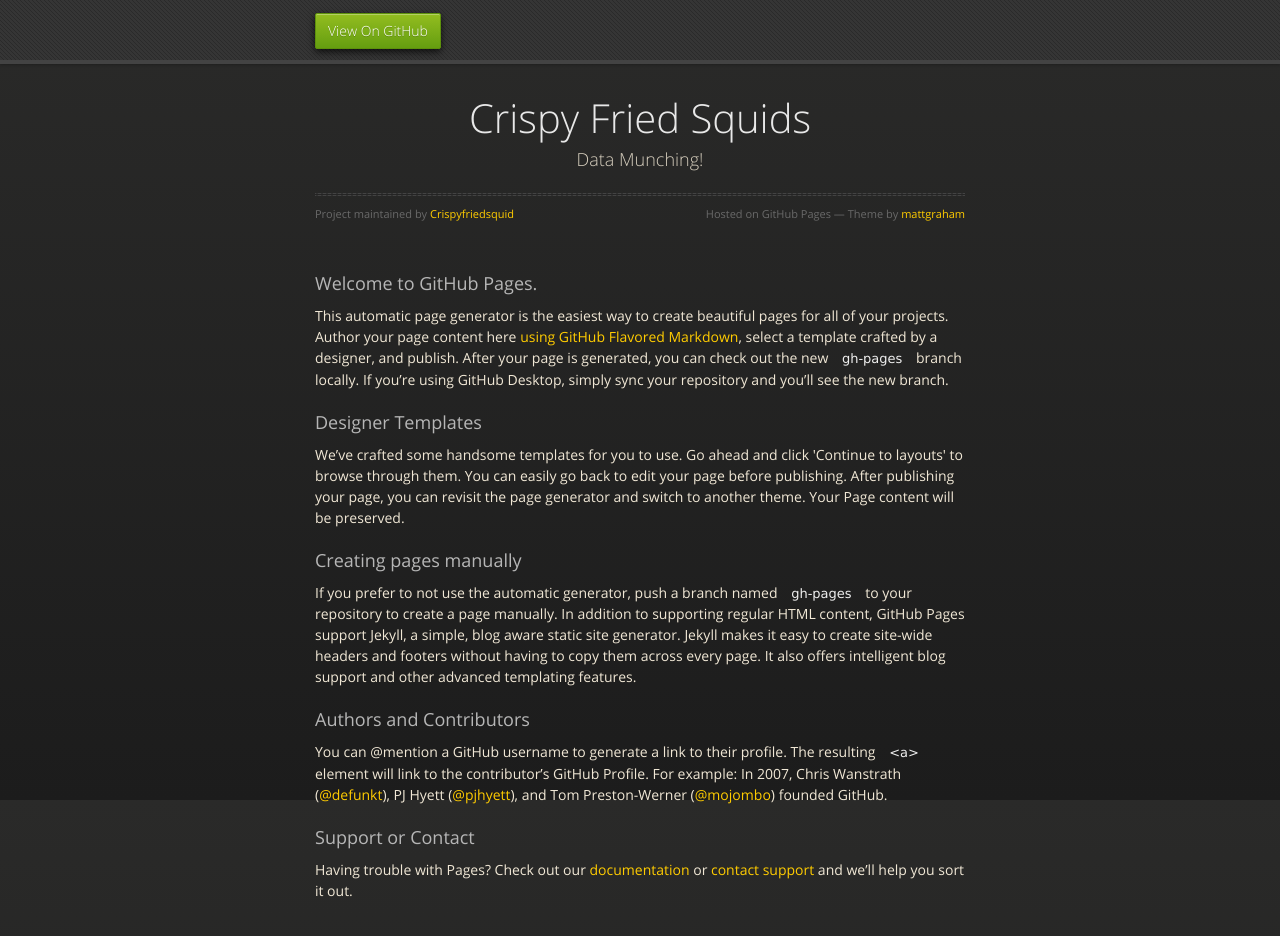
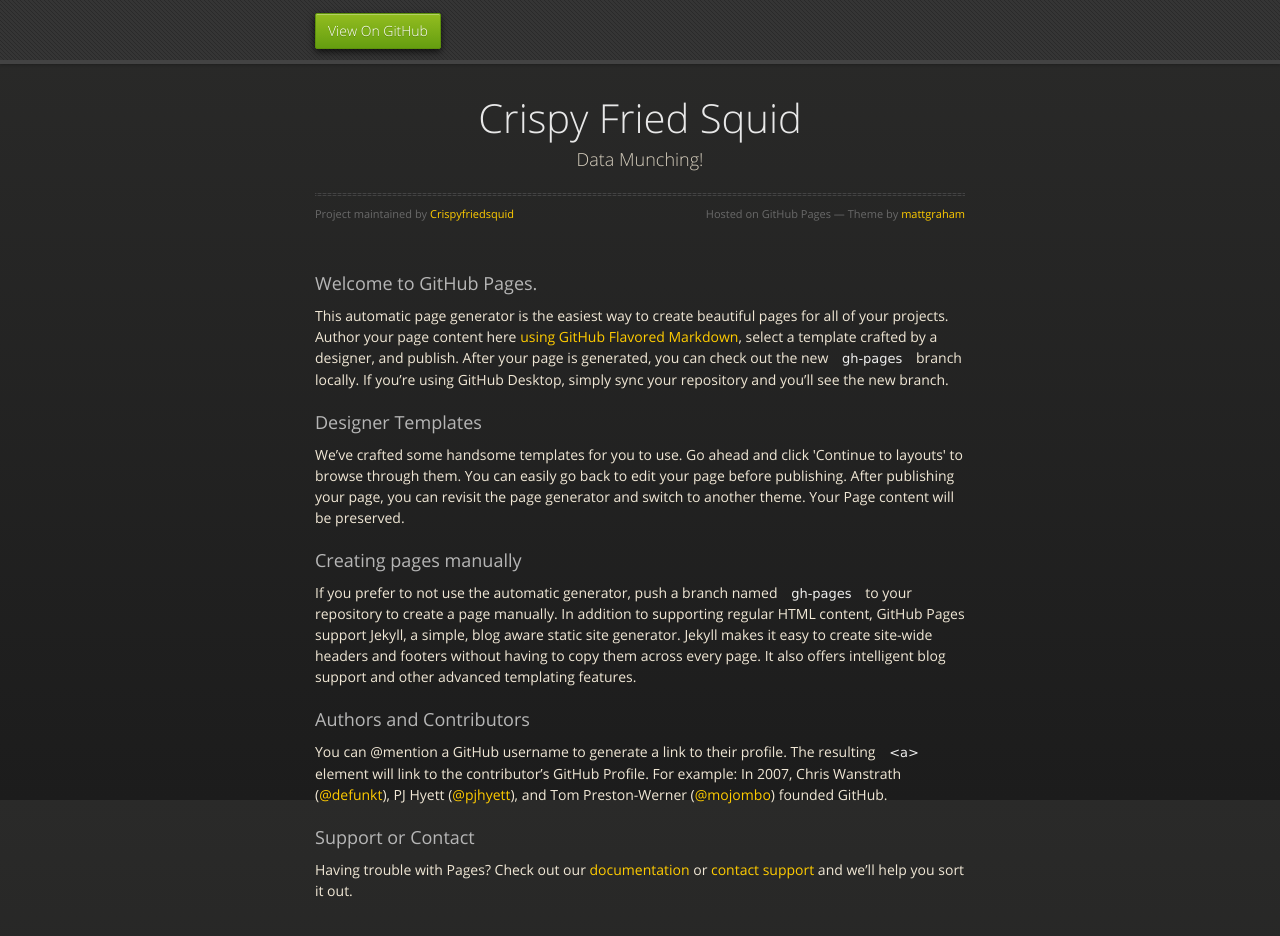
Before and after one commit to Crispyfriedsquid/crispyfriedsquid.github.io, a plain HTML site: page index.html in a window 1280 px wide. Drawn offline with nearby package versions, Linux system fonts and the light colour scheme.

Commit message:
Update index.html

```diff
--- a/index.html
+++ b/index.html
@@ -3,7 +3,7 @@
   <head>
     <meta charset="utf-8">
     <meta http-equiv="X-UA-Compatible" content="chrome=1">
-    <title>Crispy Fried Squids by Crispyfriedsquid</title>
+    <title>Crispy Fried Squid by Holman</title>
     <link rel="stylesheet" href="stylesheets/styles.css">
     <link rel="stylesheet" href="stylesheets/github-dark.css">
     <script src="https://ajax.googleapis.com/ajax/libs/jquery/1.7.1/jquery.min.js"></script>
@@ -28,7 +28,7 @@
 
       <section>
         <div id="title">
-          <h1>Crispy Fried Squids</h1>
+          <h1>Crispy Fried Squid</h1>
           <p>Data Munching!</p>
           <hr>
           <span class="credits left">Project maintained by <a href="https://github.com/Crispyfriedsquid">Crispyfriedsquid</a></span>
```
